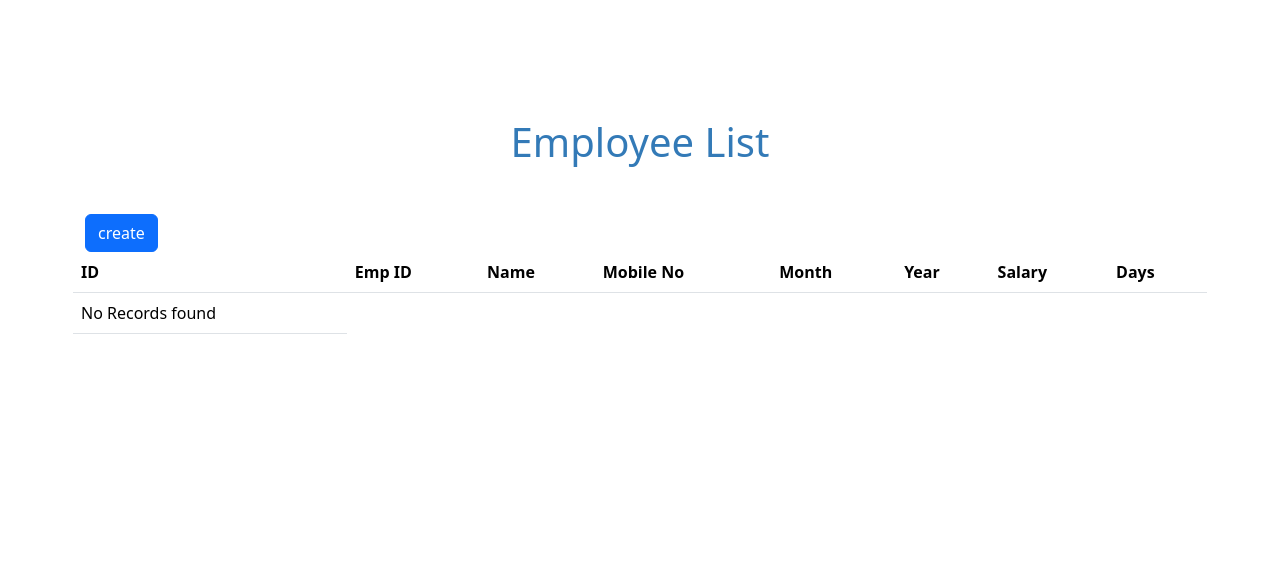
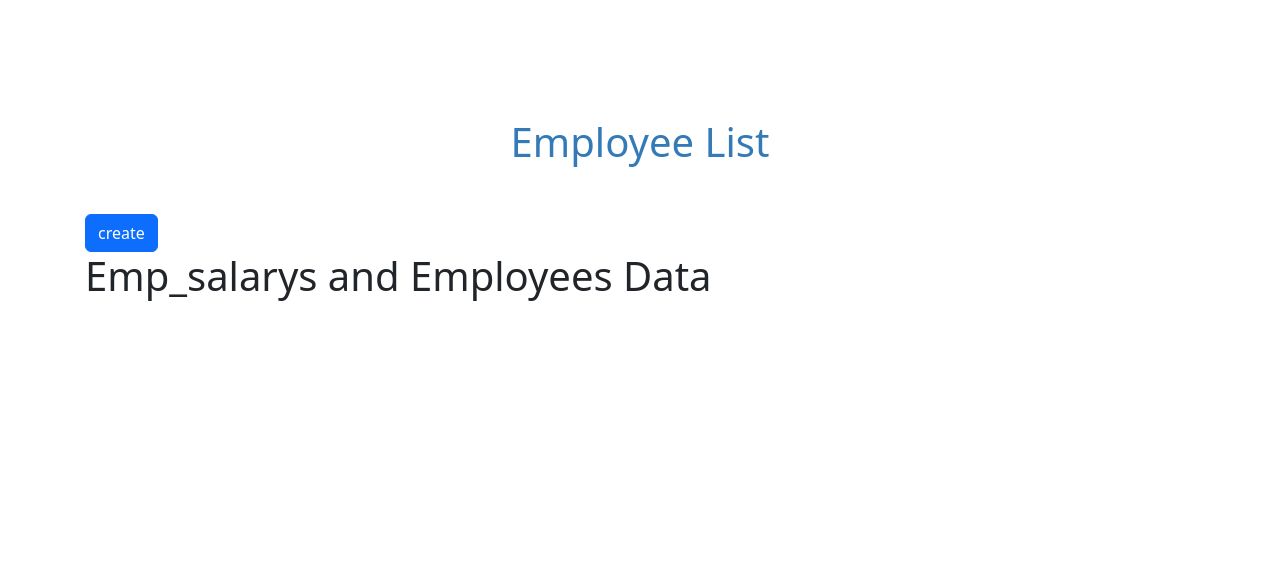
Before and after one commit to ShailendraVishwakarma/Yii2-Crud, a Yii app: the page made by views/admin/home.php in a window 1280 px wide. Shown: the top 574 px of the page. Run offline with PHP 8.4 and a stand-in for Yii, Linux system fonts and the light colour scheme; the template is opened without the code that fills it, so the values that code supplies are empty; some libraries are stand-ins or nearby versions.

Commit message:
some changes

```diff
--- a/models/Emp_salarys.php
+++ b/models/Emp_salarys.php
@@ -16,12 +16,16 @@
     public function rules()
     {
         return[
-            [['employee_id', 'month', 'year', 'salary_credited', 'paid_for_days'], 'required']
+            [['employee_id', 'month','employee_id', 'year', 'salary_credited', 'paid_for_days'], 'required']
         ];
     }
 
     // public function getEmp_salarys(){
     //     return $this->hasOne(Employees::className(),['id'=>'fullname']);
     // }
+    public function getEmployees()
+{
+    return $this->hasOne(Employees::class, ['id' => 'employee_id']);
+}
 }
 ?>
--- a/models/Employees.php
+++ b/models/Employees.php
@@ -18,8 +18,11 @@
     public function rules()
     {
         return[
-            [['fullname', 'mobile_no', 'email', 'address', 'pincode', 'date_of_joining', 'date_of_leaving', 'monthly_salary', 'yearly_salary','profile_photo'], 'required']
+            [['fullname' , 'address', 'pincode', 'date_of_joining', 'date_of_leaving', 'monthly_salary', 'yearly_salary','profile_photo'], 'required'],
+            ['mobile_no', 'string', 'max' => 10],
+            ['email', 'email'],
         ];
+
     }
 }
 ?>
--- a/views/admin/home.php
+++ b/views/admin/home.php
@@ -1,6 +1,7 @@
 
 <?php
 /** @var yii\web\View $this */
+use yii\grid\GridView;
 use yii\db\Query;
 use yii\helpers\Html;
 $this->title = 'Crud Application';
@@ -21,54 +22,34 @@
     </div>
     <div class="body-content">
         <div class="row">
+        <?php
+        $this->title = 'Emp_salarys and Employees Data';
+$this->params['breadcrumbs'][] = $this->title;
+?>
+<div class="table1-index">
 
-        <table class="table table-hover">
-  <thead>
-    <tr>
-      <th scope="col">ID</th>
-      <th scope="col">Emp ID</th>
-      <th scope="col">Name</th>
-      <th scope="col">Mobile No</th>
-      <th scope="col">Month</th>
-      <th scope="col">Year</th>
-      <th scope="col">Salary</th>
+    <h1><?= $this->title ?></h1>
 
-      <th scope="col">Days</th>
+    <?= GridView::widget([
+        'dataProvider' => $dataProvider,
+        'columns' => [
+            'id', // Columns from table1
+            'employee_id',
+              'month',
+              // 'mobile_no', // More columns from table1
+            [
+                'attribute' => 'employees.fullname',
+                 // Access columns from table2 using the relation
+                'label' => 'Emp Name ', // Optional label
+            ],
+            // Add more columns as needed
+            'attribute' => 'employees.mobile_no',
 
-    </tr>
-  </thead>
-  <tbody>
+            ['class' => 'yii\grid\ActionColumn'],
+        ],
+    ]); ?>
 
-    <?php if(count($emp_salarys) > 0): ?>
-
-    <?php foreach($emp_salarys as $emp_salary): ?>
-
-    <tr class="table-active">
-      <th scope="row"><?php echo $emp_salary->id; ?></th>
-      <td><?php echo $emp_salary->employee_id; ?></td>
-      <td><?php echo $emp_salary->name; ?></td>
-      <td><?php echo $emp_salary->mobile_no; ?></td>
-
-
-      <td><?php echo $emp_salary->month; ?></td>
-      <td><?php echo $emp_salary->year; ?></td>
-      <td><?php echo $emp_salary->salary_credited; ?></td>
-      <td><?php echo $emp_salary->paid_for_days; ?></td>
-      <td>
-        <span class=""><?= Html::a('View', ['view', 'id' =>$emp_salary->id],['class'=>'label label-primary']);?></span>
-        <span class=""><?= Html::a('Edit', ['update', 'id' =>$emp_salary->id],['class'=>'label label-success']) ?></span>
-        <span class=""><?= Html::a('Delete', ['delete', 'id' =>$emp_salary->id],['class'=>'label label-danger']) ?></span>
-
-      </td>
-    </tr>
-    <?php endforeach; ?>
-    <?php else: ?>
-        <tr>
-            <td>No Records found</td>
-        </tr>
-        <?php endif; ?>
-  </tbody>
-</table>
+</div>
 
         </div>
 
--- a/views/site/home.php
+++ b/views/site/home.php
@@ -76,5 +76,5 @@
     </div>
 </div>
 <script>
-    let actionbtn=""
+    // let actionbtn=""
 </script>
```
Also changed, not shown: controllers/AdminController.php (+25 -14 lines), web/uploads/1693835945.png (added).
